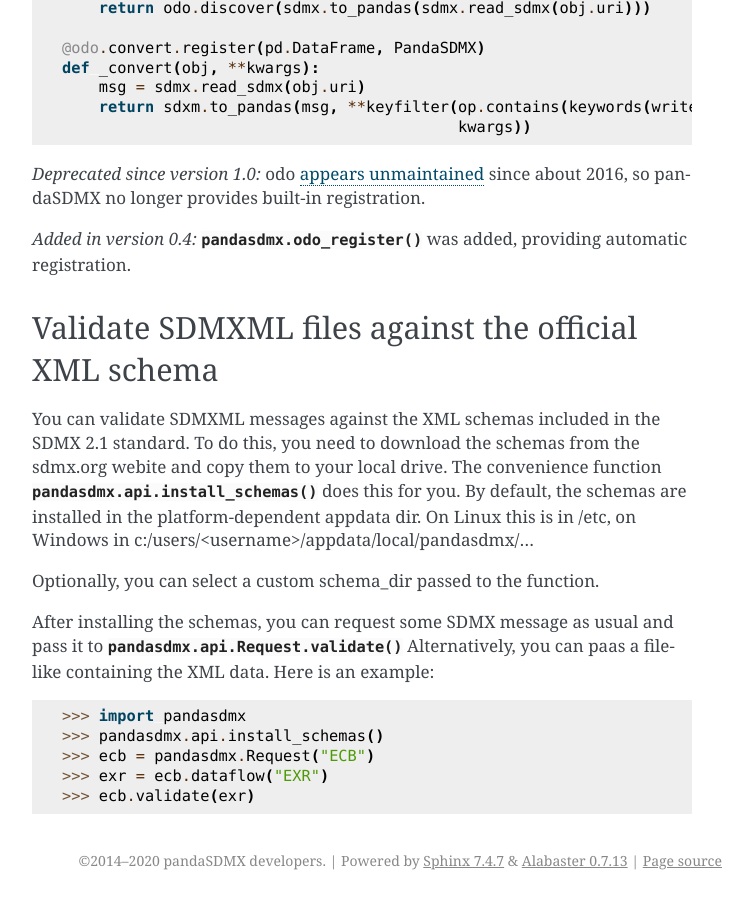
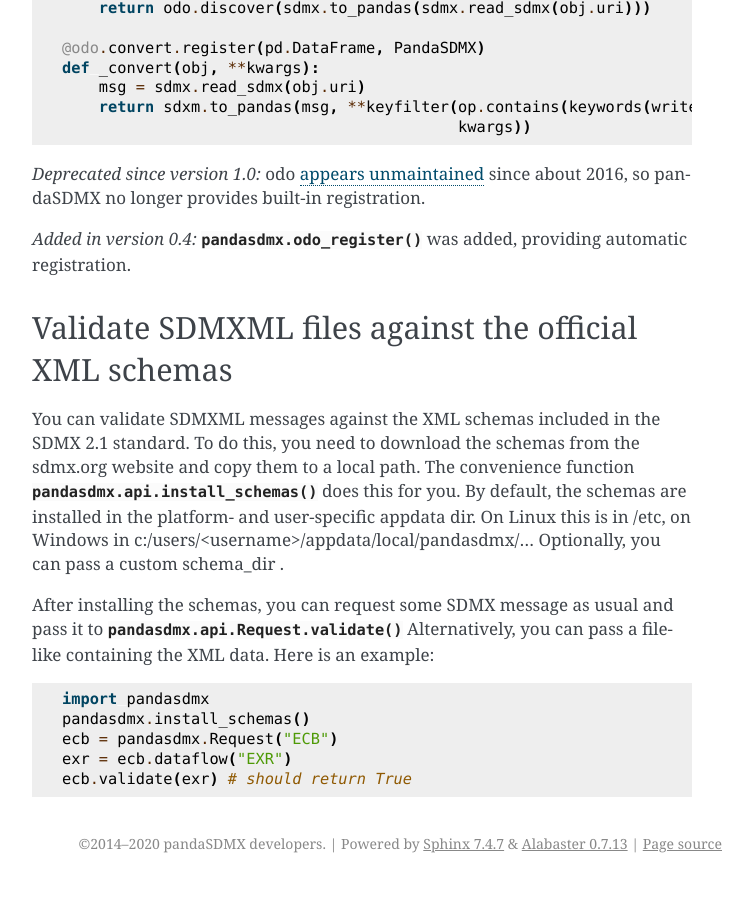
Before and after one commit to dr-leo/pandaSDMX, a Sphinx documentation site: the page built from doc/howto.rst, in a window 1280 px wide and 900 px high, scrolled down 4091 px. Shown: the whole window, without its empty margins (388-1141 px from the left). Built offline with Sphinx 7.4.7, drawn with Linux system fonts in a browser that asks for light colours; the version number is read from the project's files by our own code; some of the changed text lies outside the part shown.

Commit message:
Final touches. bump version. install_schemas added to pandasdmx namespace

```diff
--- a/doc/howto.rst
+++ b/doc/howto.rst
@@ -190,27 +190,28 @@
 
 .. _howto_validation::
 
-Validate SDMXML files against the official XML schema
+Validate SDMXML files against the official XML schemas
 --------------------------------------------------------
 
 You can validate SDMXML messages against the XML schemas
 included in the SDMX 2.1 standard. To do this, you
-need to download the schemas from the sdmx.org webite and
-copy them to your local drive. The  convenience function
+need to download the schemas from the sdmx.org website and
+copy them to a  local path. The  convenience function
 :func:`pandasdmx.api.install_schemas`
-does this for you. By default, the schemas are installed in the platform-dependent
+does this for you. By default, the schemas are installed in the platform- and user-specific
 appdata dir. On Linux this is in /etc, on Windows in c:/users/<username>/appdata/local/pandasdmx/...
-
-Optionally, you can select a custom schema_dir passed to the function.
+Optionally, you can pass  a custom schema_dir  .
 
 After installing the schemas, you can request some SDMX message
 as usual and pass it to
 :meth:`pandasdmx.api.Request.validate`
-Alternatively,  you can paas a file-like containing the XML data.
+Alternatively,  you can pass a file-like containing the XML data.
 Here is an example:
 
-    >>> import pandasdmx
-    >>> pandasdmx.api.install_schemas()
-    >>> ecb = pandasdmx.Request("ECB")
-    >>> exr = ecb.dataflow("EXR")
-    >>> ecb.validate(exr)
+.. code:: python
+
+    import pandasdmx
+    pandasdmx.install_schemas()
+    ecb = pandasdmx.Request("ECB")
+    exr = ecb.dataflow("EXR")
+    ecb.validate(exr) # should return True
--- a/pandasdmx/__init__.py
+++ b/pandasdmx/__init__.py
@@ -1,7 +1,7 @@
 """Statistical Data and Metadata eXchange (SDMX) for the Python data ecosystem"""
 
 
-from pandasdmx.api import Request, read_url
+from pandasdmx.api import Request, read_url, install_schemas
 from pandasdmx.reader import read_sdmx
 from pandasdmx.source import add_source, list_sources
 from pandasdmx.util import Resource
@@ -20,7 +20,7 @@
     "to_xml",
 ]
 
-__version__ = "1.9.0dev0"
+__version__ = "1.9.0"
 
 
 #: Top-level logger.
```
Also changed, not shown: 2 other files.
